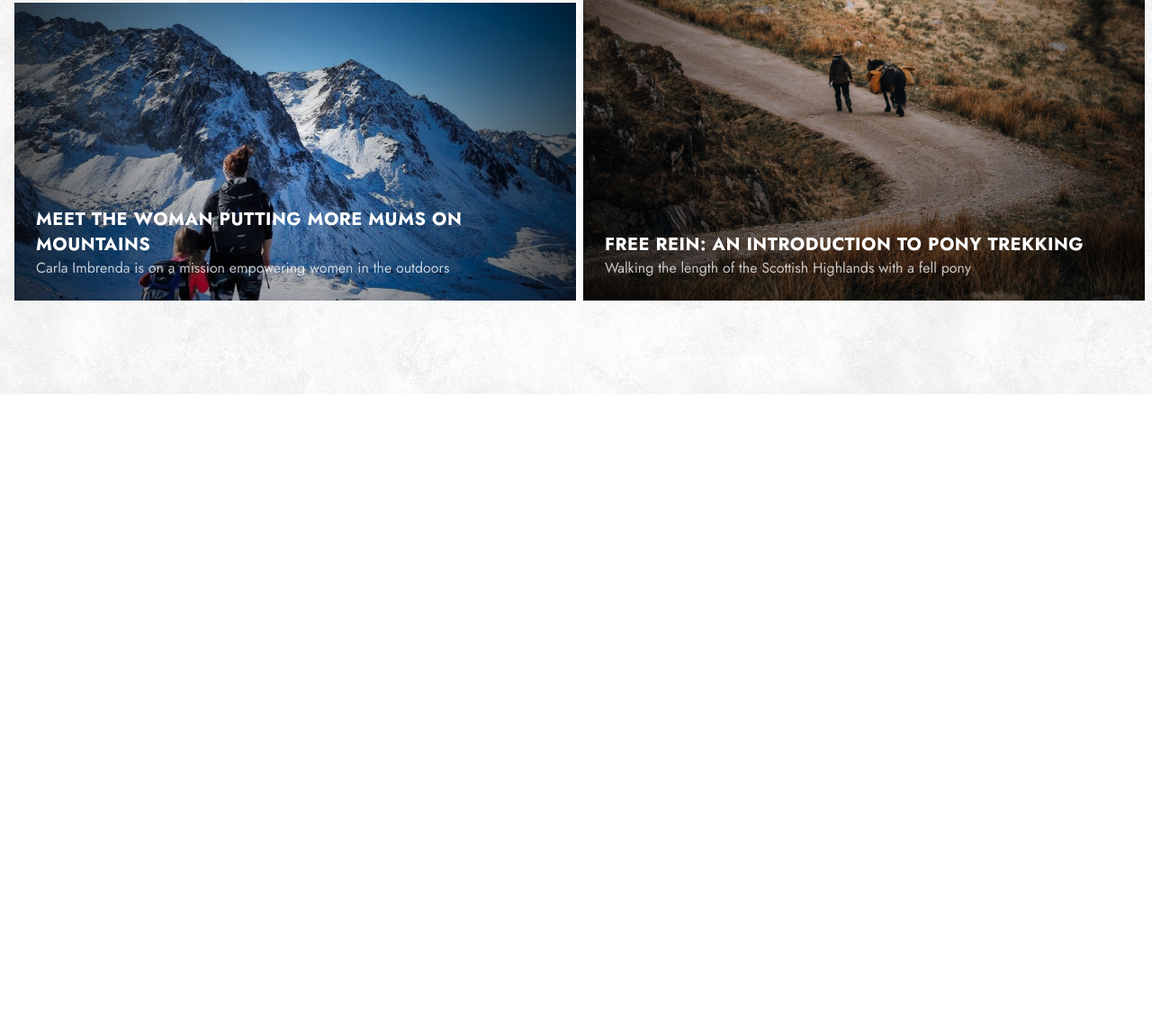
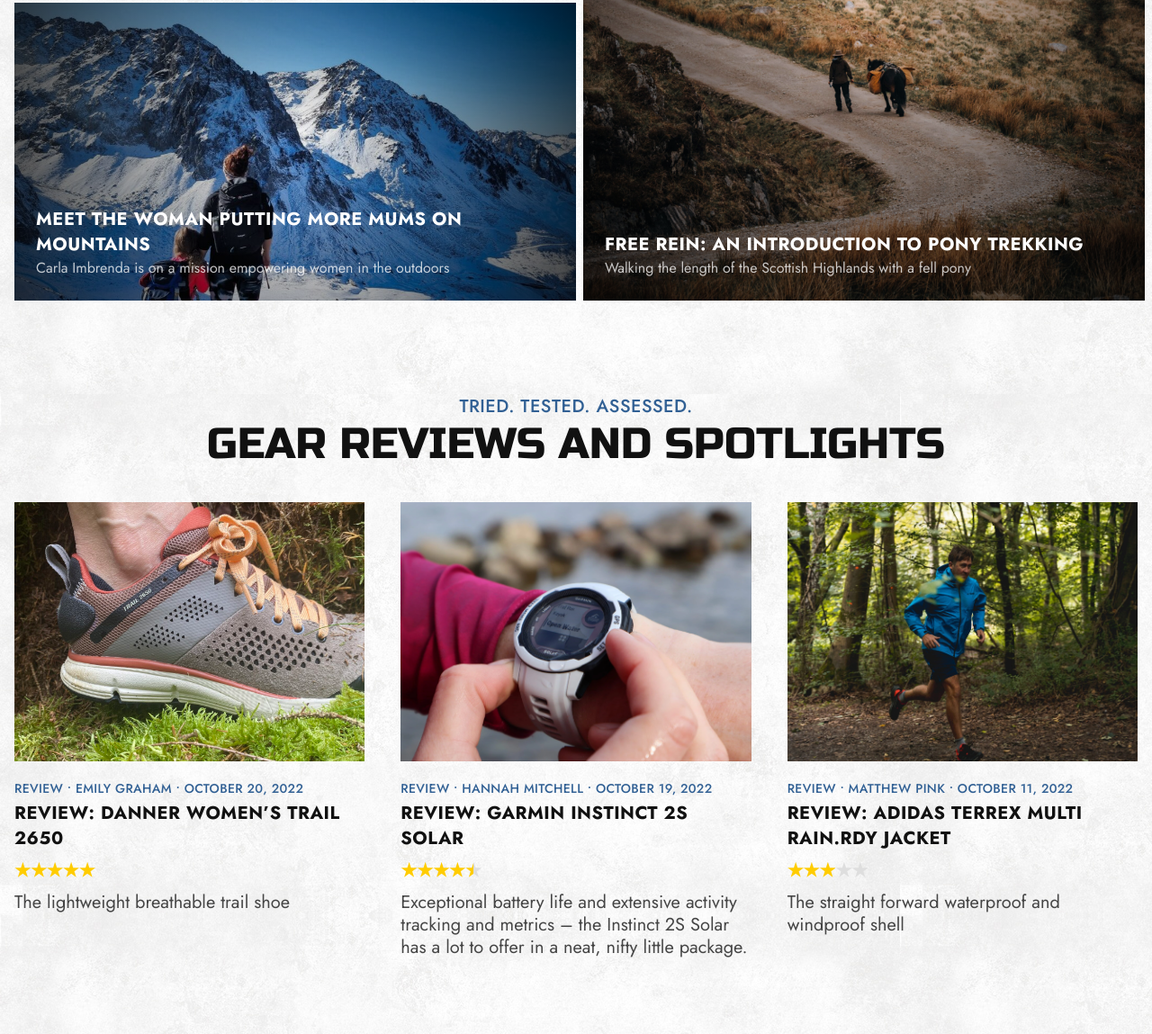
Before and after one commit to usman-FE/base-mag-homepage, a website: page index.html in a window 1280 px wide. Shown: the part 2804-3953 px from the top of the page at 90% size. Before the commit the page ends 3242 px from the top, so only its background shows below. Drawn offline with nearby package versions, Linux system fonts and the light colour scheme; files whose address does not match are found by name.

Commit message:
Built REVIEWS section

```diff
--- a/index.html
+++ b/index.html
@@ -497,7 +497,7 @@
           <!-- TEXT BOX -->
           <div class="absolute bottom-0 inset-x-0 p-4 sm:p-6 z-[2] font-['Jost',_sans-serif]">
             <!-- HEADING -->
-            <h5 class="tracking-wide text-lg md:text-xl text-white uppercase mb-0">
+            <h5 class="tracking-wide text-lg md:text-xl text-white uppercase mb-0 font-bold">
               A Catalyst For Change: The Neil Gresham Interview
             </h5>
             <!-- DETAIL -->
@@ -522,7 +522,7 @@
           <!-- TEXT BOX -->
           <div class="absolute bottom-0 inset-x-0 p-4 sm:p-6 z-[2] font-['Jost',_sans-serif]">
             <!-- HEADING -->
-            <h5 class="tracking-wide text-lg md:text-xl text-white uppercase mb-0">
+            <h5 class="tracking-wide text-lg md:text-xl text-white uppercase mb-0 font-bold">
               The Ultimate Guide To Via Ferrata in the UK
             </h5>
             <!-- DETAIL -->
@@ -548,7 +548,7 @@
           <!-- TEXT BOX -->
           <div class="absolute bottom-0 inset-x-0 p-4 sm:p-6 z-[2] font-['Jost',_sans-serif]">
             <!-- HEADING -->
-            <h5 class="tracking-wide text-lg md:text-xl text-white uppercase mb-0">
+            <h5 class="tracking-wide text-lg md:text-xl text-white uppercase mb-0 font-bold">
               Take a flight with the world’s most daring Wingsuit Pilots
             </h5>
             <!-- DETAIL -->
@@ -637,6 +637,95 @@
     </div>
   </section>
   <!-- STORIES AND FEATURES SECTION END -->
+  <!-- GEAR REVIEWS SECTION START -->
+  <section class="pb-10 md:pb-16 bg-[url('../images/textured-bg.jpg')] bg-repeat" x-data="{
+      reviews: [
+        {
+          title: 'Review: Danner Women’s Trail 2650',
+          detail: 'The lightweight breathable trail shoe',
+          author: 'Emily Graham',
+          date: 'October 20, 2022',
+          star: 5,
+          url: '#',
+          imageSrc: 'images/review-1.jpg',
+        },
+        {
+          title: 'Review: Garmin Instinct 2S Solar',
+          detail: 'Exceptional battery life and extensive activity tracking and metrics – the Instinct 2S Solar has a lot to offer in a neat, nifty little package.',
+          author: 'Hannah Mitchell',
+          date: 'October 19, 2022',
+          star: 4.5,
+          url: '#',
+          imageSrc: 'images/review-2.jpg',
+        },
+        {
+          title: 'Review: ADIDAS TERREX Multi RAIN.RDY Jacket',
+          detail: 'The straight forward waterproof and windproof shell',
+          author: 'Matthew Pink',
+          date: 'October 11, 2022',
+          star: 3,
+          url: '#',
+          imageSrc: 'images/review-3.jpg',
+        },
+      ]
+    }">
+    <div class="container mx-auto px-4">
+      <!-- SECTION HEADING BOX -->
+      <div class="mb-10 text-center">
+        <!-- SECTION CAPTION -->
+        <p class="mb-1 font-medium uppercase tracking-wide text-[#316094] text-lg md:text-xl font-['Jost',_sans-serif]">
+          Tried. Tested. Assessed.
+        </p>
+        <!-- SECTION HEADING -->
+        <h2 class="font-['Russo_One',_sans-serif] text-4xl md:text-5xl uppercase mb-4 text-[#111111]">Gear reviews and
+          spotlights</h2>
+      </div>
+      <!-- REVIEWS CARDS CONTAINER -->
+      <div class="grid grid-cols-12 gap-5 lg:gap-10">
+        <!-- REVIEW CARD -->
+        <template x-for="(review, index) in reviews" :key="index">
+          <div class="col-span-12 md:col-span-4 font-['Jost',_sans-serif]">
+            <div class="block">
+              <!-- REVIEW IMAGE -->
+              <a :href="review.url" class="h-64 md:h-56 lg:h-72 block mb-5 overflow-hidden">
+                <img :src="review.imageSrc" :alt="review.title" :title="review.title"
+                  class="object-cover object-center h-full w-full transition-transform ease-[cubic-bezier(.4,0,.2,1)] duration-300 scale-100 hover:scale-105">
+              </a>
+              <!-- REVIEW META -->
+              <p class="mb-1 uppercase font-medium tracking-wide text-sm text-[#316094]">
+                <a class="text-grey uppercase" :href="review.url">Review</a>
+                •
+                <a class="text-grey uppercase" :href="review.url" x-text="review.author"></a>
+                • <span x-text="review.date"></span>
+              </p>
+              <!-- REVIEW HEADING -->
+              <h4 class="uppercase tracking-wide text-xl font-bold mb-2">
+                <a :href="review.url" class="text-[#111111] hover:text-[#766d66]" x-text="review.title">
+                </a>
+              </h4>
+              <!-- REVIEW STARS -->
+              <div class="mb-2 text-xl cursor-default inline-block font-bold bg-clip-text text-transparent" :class="{
+                  'bg-[linear-gradient(90deg,#fc0_20%,#dedede_0)]' : review.star === 1,
+                  'bg-[linear-gradient(90deg,#fc0_30%,#dedede_0)]' : review.star === 1.5,
+                  'bg-[linear-gradient(90deg,#fc0_40%,#dedede_0)]' : review.star === 2,
+                  'bg-[linear-gradient(90deg,#fc0_50%,#dedede_0)]' : review.star === 2.5,
+                  'bg-[linear-gradient(90deg,#fc0_60%,#dedede_0)]' : review.star === 3,
+                  'bg-[linear-gradient(90deg,#fc0_70%,#dedede_0)]' : review.star === 3.5,
+                  'bg-[linear-gradient(90deg,#fc0_80%,#dedede_0)]' : review.star === 4,
+                  'bg-[linear-gradient(90deg,#fc0_90%,#dedede_0)]' : review.star === 4.5,
+                  'bg-[linear-gradient(90deg,#fc0_100%,#dedede_0)]' : review.star === 5,
+                  }">
+                ★★★★★
+              </div>
+              <!-- REVIEW DETAIL -->
+              <p class="mb-5 leading-tight text-xl text-[#454545]" x-text="review.detail"></p>
+            </div>
+          </div>
+        </template>
+      </div>
+    </div>
+  </section>
+  <!-- GEAR REVIEWS SECTION END -->
 </body>
 
 </html>
```
Also changed, not shown: dist/main.css, images/review-1.jpg (added), images/review-2.jpg (added), images/review-3.jpg (added).
